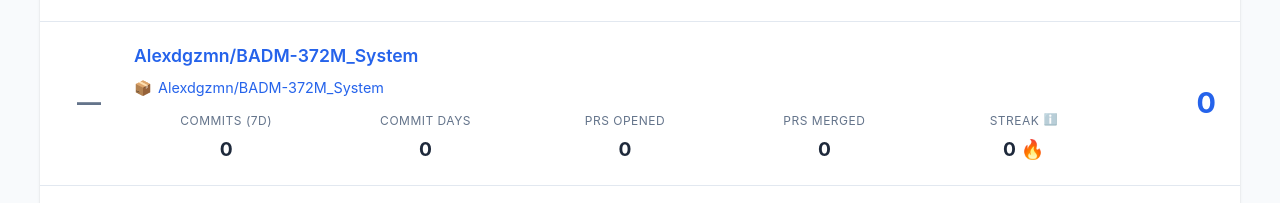
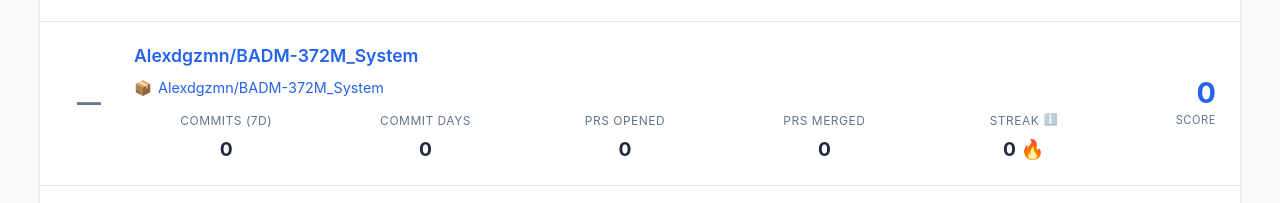
Before and after one commit to vishalsachdev/practicum, a plain HTML site: page web/index.html in a window 1280 px wide. Shown: the part 721-924 px from the top of the page. Drawn offline with Linux system fonts and the light colour scheme.

Commit message:
Add score label to clarify the numbers at the end of each row
Display 'Score' label below the score value to make it clear
what the numbers represent (weighted sum of commits, commit days, and PRs)

```diff
--- a/web/script.js
+++ b/web/script.js
@@ -146,7 +146,10 @@ function renderLeaderboard(students, viewMode) {
         }
 
         html += '</div>';
-        html += `<div class="score">${student.metrics.score}</div>`;
+        html += `<div class="score">
+            <div class="score-value">${student.metrics.score}</div>
+            <div class="score-label">Score</div>
+        </div>`;
         html += '</div>';
 
         item.innerHTML = html;
--- a/web/style.css
+++ b/web/style.css
@@ -449,11 +449,27 @@ header h1 {
 }
 
 .score {
+    min-width: 80px;
+    text-align: right;
+    display: flex;
+    flex-direction: column;
+    align-items: flex-end;
+    justify-content: center;
+}
+
+.score-value {
     font-size: 1.8rem;
     font-weight: 700;
     color: var(--primary);
-    min-width: 80px;
-    text-align: right;
+    line-height: 1.2;
+}
+
+.score-label {
+    font-size: 0.7rem;
+    color: var(--text-light);
+    text-transform: uppercase;
+    letter-spacing: 0.5px;
+    margin-top: 2px;
 }
 
 /* Simple view styles */
```
